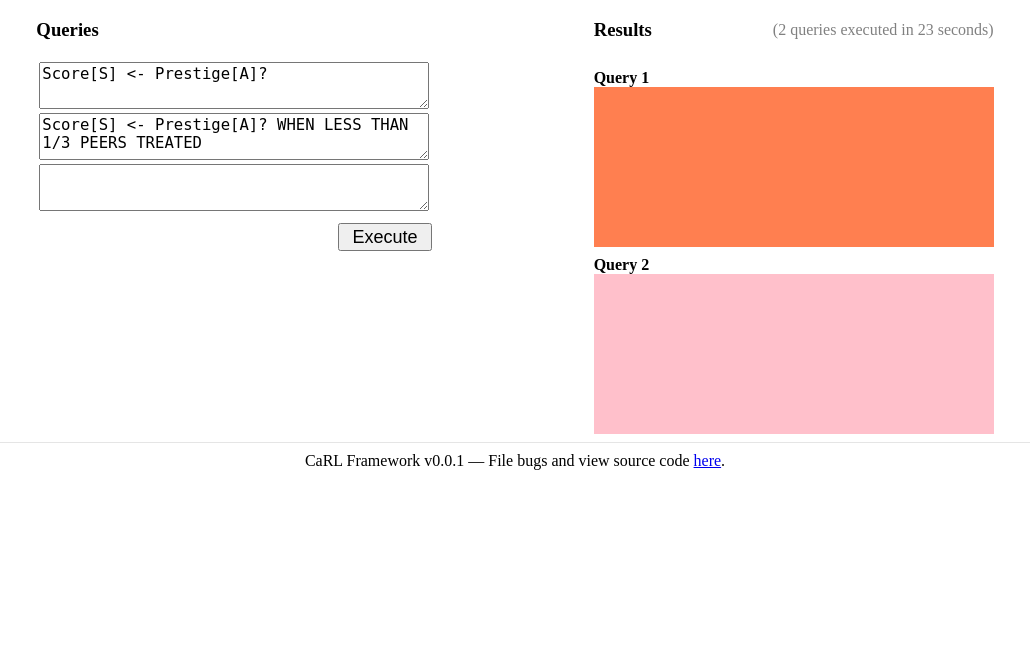
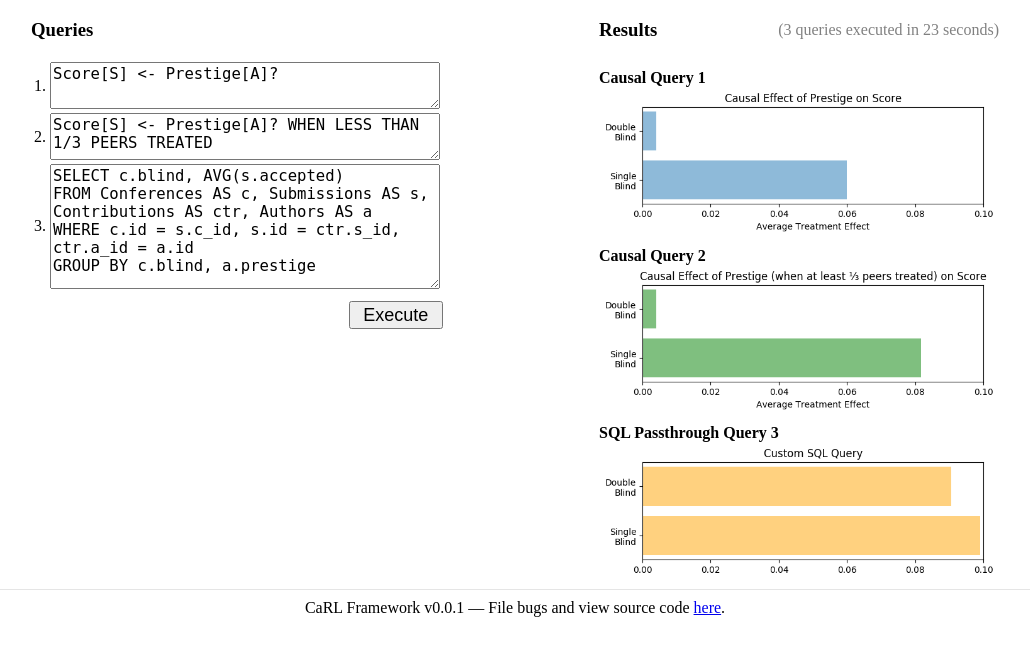
Before and after one commit to mkyl/CaRL-framework, a Django app: page /interpreter/ in a window 1280 px wide. Shown: the part 78-734 px from the top of the page, without its empty margins (125-1155 px from the left). Run offline with Django 3.2, Linux system fonts and the light colour scheme.

Commit message:
presentable query screen

```diff
--- a/templates/interpreter/index.html
+++ b/templates/interpreter/index.html
@@ -21,11 +21,14 @@
             <h3>Queries</h3>
         </div>
         <table>
-            <tr><td><textarea style="font-size: larger; width: 25em; height: 3em;">Score[S] <- Prestige[A]?</textarea>
+            <tr><td>1.</td><td><textarea style="font-size: larger; width: 25em; height: 3em;">Score[S] <- Prestige[A]?</textarea>
             </td></tr>
-            <tr><td>        <textarea style="font-size: larger; width: 25em; height: 3em;">Score[S] <- Prestige[A]? WHEN LESS THAN 1/3 PEERS TREATED</textarea>
+            <tr><td>2.</td><td>        <textarea style="font-size: larger; width: 25em; height: 3em;">Score[S] <- Prestige[A]? WHEN LESS THAN 1/3 PEERS TREATED</textarea>
             </td></tr>
-            <tr><td>        <textarea style="font-size: larger; width: 25em; height: 3em;"></textarea>
+            <tr><td>3.</td><td>        <textarea style="font-size: larger; width: 25em; height: 8em;">SELECT c.blind, AVG(s.accepted)
+FROM Conferences AS c, Submissions AS s, Contributions AS ctr, Authors AS a
+WHERE c.id = s.c_id, s.id = ctr.s_id, ctr.a_id = a.id
+GROUP BY c.blind, a.prestige</textarea>
             </td></tr>
     </table>
     <button style='float: right; margin-top: 0.25cm;'>Execute</button>
@@ -33,12 +36,14 @@
     <div>
         <div class="subheading">
         <h3>Results</h3>
-        <p style="color: gray"> (2 queries executed in 23 seconds) </p>
+        <p style="color: gray"> (3 queries executed in 23 seconds) </p>
     </div>
-    <h4> Query 1 </h4>
-        <div style="background-color: coral; height: 10em; width: 25em;"></div>
-        <h4> Query 2</h4>
-        <div style="background-color: pink; height: 10em; width: 25em;"></div>
+    <h4> Causal Query 1 </h4>
+        <img src="{% static "query 1.png" %}" style="width: 25em;"/>
+        <h4> Causal Query 2</h4>
+        <img src="{% static "query 2.png" %}" style="width: 25em;"/>
+        <h4> SQL Passthrough Query 3</h4>
+        <img src="{% static "query 3.png" %}" style="width: 25em;"/>
     </div>
 </main>
 
```
Also changed, not shown: static/query 1.png (added), static/query 2.png (added), static/query 3.png (added).
